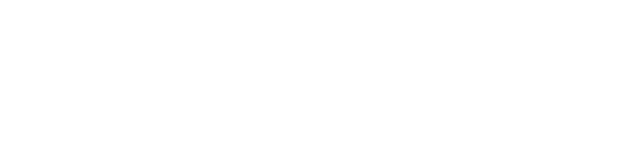
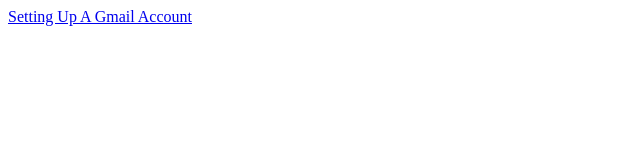
Before and after one commit to David66775/David66775.github.io, a plain HTML site: page index.html in a window 1280 px wide. Shown: the whole page, without its empty margins (0-640 px from the left). Drawn offline with Linux system fonts and the light colour scheme.

Commit message:
Update index.html

```diff
--- a/index.html
+++ b/index.html
@@ -18,7 +18,7 @@
          data-shape="rect"
          data-logo_alignment="left">
     </div>
-
+      <a href = "https://david66775.github.io/gmailproccess/" target = "_blank">Setting Up A Gmail Account</a>
     <script>
       const allowedUsers = [
         "davidjkeesling@gmail.com",
```
